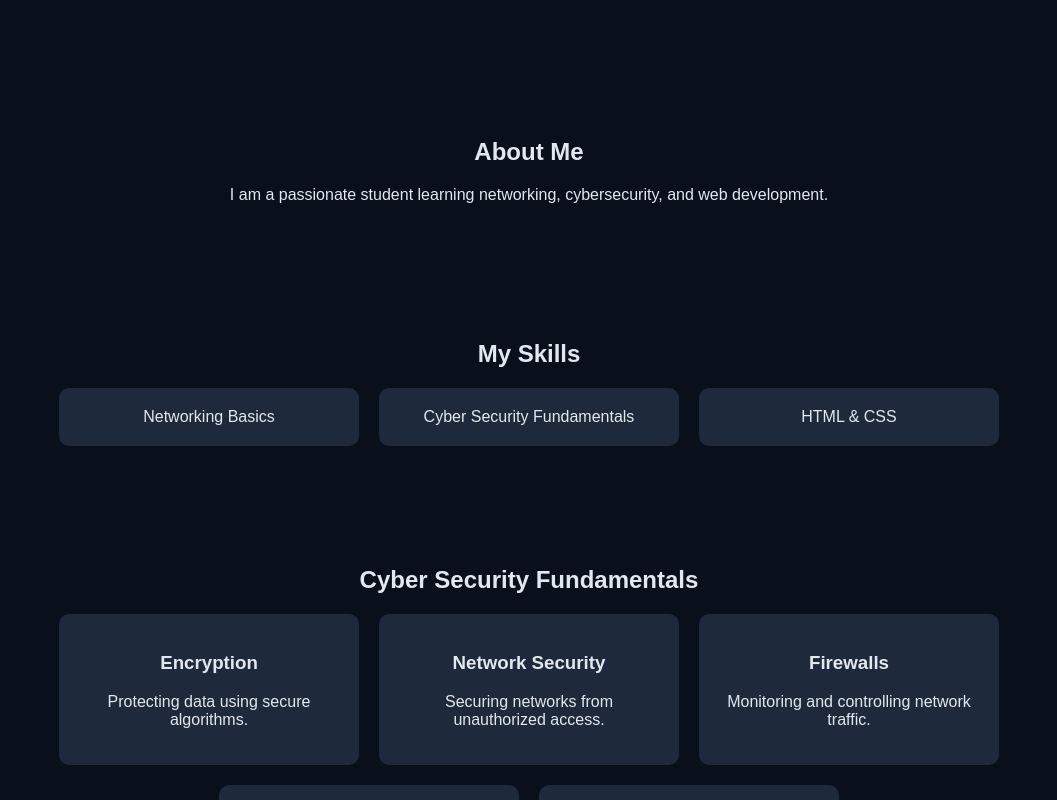
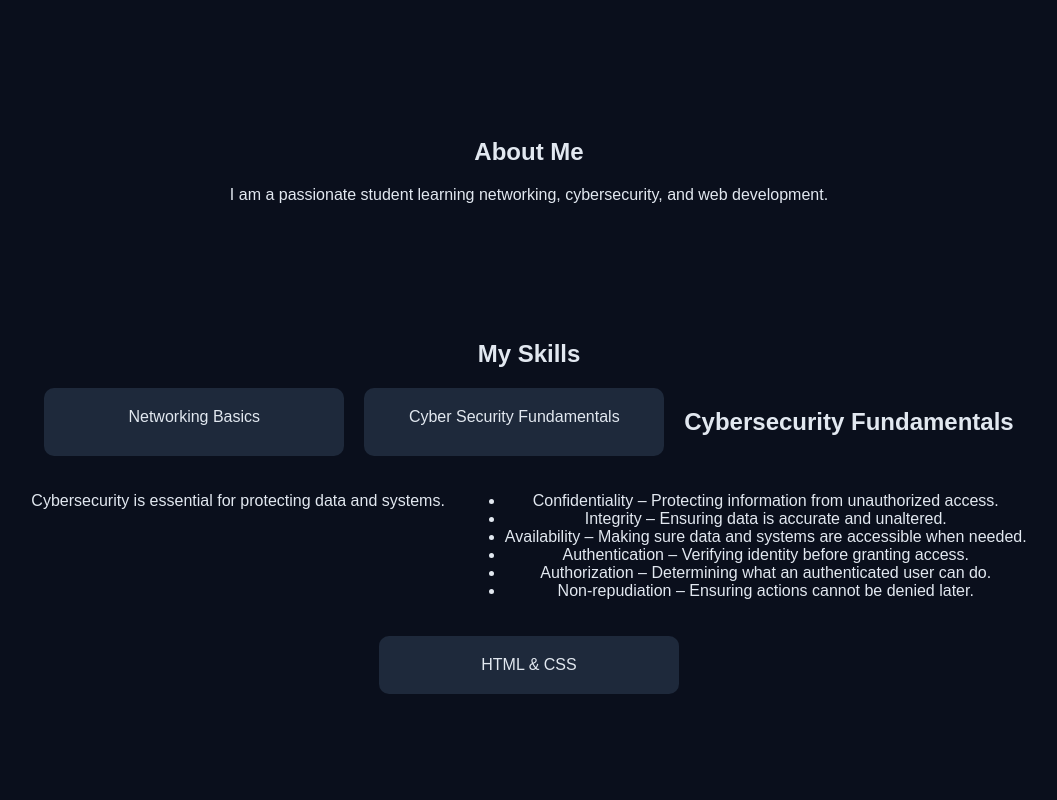
Before and after one commit to prgnzz/prgntt, a plain HTML site: page index.html in a window 1280 px wide. Shown: the part 376-1176 px from the top of the page, without its empty margins (111-1168 px from the left). Drawn offline with Linux system fonts and the light colour scheme.

Commit message:
Update index.html

```diff
--- a/index.html
+++ b/index.html
@@ -112,6 +112,16 @@ footer {
     <div class="cards">
         <div class="card">Networking Basics</div>
         <div class="card">Cyber Security Fundamentals</div>
+        <h2>Cybersecurity Fundamentals</h2>
+<p>Cybersecurity is essential for protecting data and systems.</p>
+<ul>
+    <li>Confidentiality – Protecting information from unauthorized access.</li>
+    <li>Integrity – Ensuring data is accurate and unaltered.</li>
+    <li>Availability – Making sure data and systems are accessible when needed.</li>
+    <li>Authentication – Verifying identity before granting access.</li>
+    <li>Authorization – Determining what an authenticated user can do.</li>
+    <li>Non-repudiation – Ensuring actions cannot be denied later.</li>
+</ul>
         <div class="card">HTML & CSS</div>
     </div>
 </div>
```
